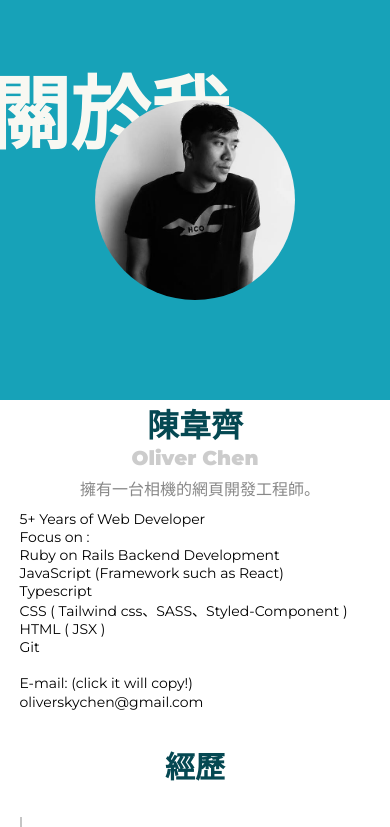
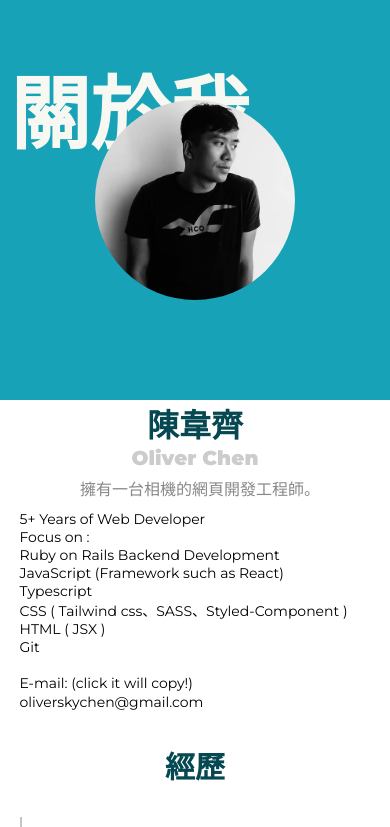
Before and after one commit to May27Oliver/resume_page, a React (Create React App) app: page / in a window 390 px wide. Shown: the top 827 px of the page. Built offline with nearby package versions, Linux system fonts and the light colour scheme.

Commit message:
Update .about-me: change margin-right 10px to margin-left 20px in mobile view

```diff
--- a/src/resume/style/style.css
+++ b/src/resume/style/style.css
@@ -452,7 +452,7 @@ body {
     font-size: 80px; /* Reduced to fit mobile screens */
     top: 50px;
     left: -10px;
-    margin-right: 10px;
+    margin-left: 20px;
   }
 
   .self-portrait-box {
```
